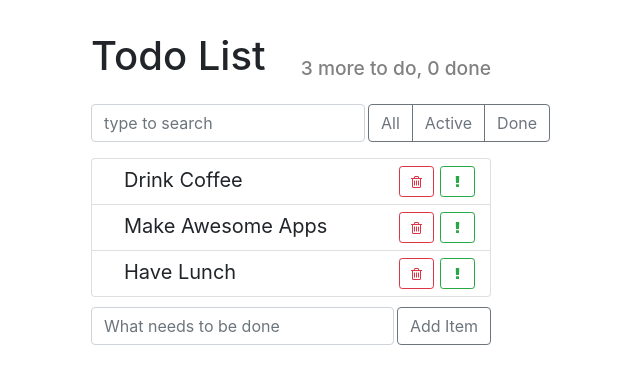
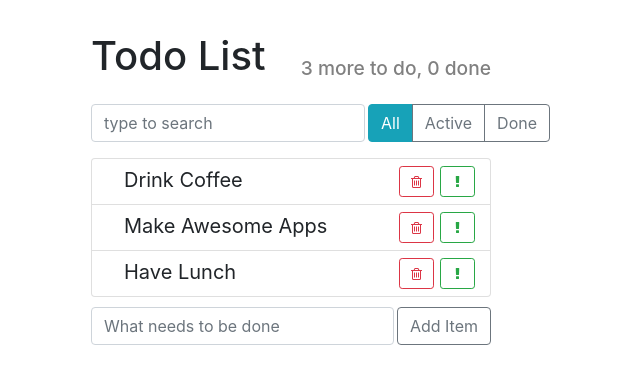
Before and after one commit to burdianov/todo, a React (Create React App) app: page / in a window 1280 px wide. Shown: the top 384 px of the page, without its empty margins (349-989 px from the left). Built offline with nearby package versions, Linux system fonts and the light colour scheme.

Commit message:
filter tasks

```diff
--- a/src/components/App/App.js
+++ b/src/components/App/App.js
@@ -17,7 +17,8 @@ class App extends Component {
       this.createTodoItem("Make Awesome Apps"),
       this.createTodoItem("Have Lunch")
     ],
-    term: ""
+    term: "",
+    filter: "all"
   };
 
   createTodoItem(label) {
@@ -90,15 +91,34 @@ class App extends Component {
     });
   }
 
+  filter(items, filter) {
+    switch (filter) {
+      case "all":
+        return items;
+      case "active":
+        return items.filter(item => !item.done);
+      case "done":
+        return items.filter(item => item.done);
+      default:
+        return items;
+    }
+  }
+
   onSearchChange = term => {
     this.setState({
       term
     });
   };
 
+  onFilterChange = filter => {
+    this.setState({
+      filter
+    });
+  };
+
   render() {
-    const { todoData, term } = this.state;
-    const visibleItems = this.search(todoData, term);
+    const { todoData, term, filter } = this.state;
+    const visibleItems = this.filter(this.search(todoData, term), filter);
     const doneCount = todoData.filter(el => el.done).length;
     const todoCount = todoData.length - doneCount;
 
@@ -107,7 +127,10 @@ class App extends Component {
         <AppHeader toDo={todoCount} done={doneCount} />
         <div className="top-panel d-flex">
           <SearchPanel onSearchChange={this.onSearchChange} />
-          <ItemStatusFilter />
+          <ItemStatusFilter
+            filter={filter}
+            onFilterChange={this.onFilterChange}
+          />
         </div>
 
         <TodoList
--- a/src/components/ItemStatusFilter/ItemStatusFilter.js
+++ b/src/components/ItemStatusFilter/ItemStatusFilter.js
@@ -3,20 +3,31 @@ import React, { Component } from "react";
 import "./ItemStatusFilter.css";
 
 class ItemStatusFilter extends Component {
+  buttons = [
+    { name: "all", label: "All" },
+    { name: "active", label: "Active" },
+    { name: "done", label: "Done" }
+  ];
+
   render() {
-    return (
-      <div className="btn-group">
-        <button type="button" className="btn btn-outline-secondary">
-          All
+    const { filter, onFilterChange } = this.props;
+
+    const buttons = this.buttons.map(({ name, label }) => {
+      const isActive = filter === name;
+      const classes = isActive ? "btn-info" : "btn-outline-secondary";
+
+      return (
+        <button
+          key={name}
+          type="button"
+          className={`btn ${classes}`}
+          onClick={() => onFilterChange(name)}
+        >
+          {label}
         </button>
-        <button type="button" className="btn btn-outline-secondary">
-          Active
-        </button>
-        <button type="button" className="btn btn-outline-secondary">
-          Done
-        </button>
-      </div>
-    );
+      );
+    });
+    return <div className="btn-group">{buttons}</div>;
   }
 }
 
```
